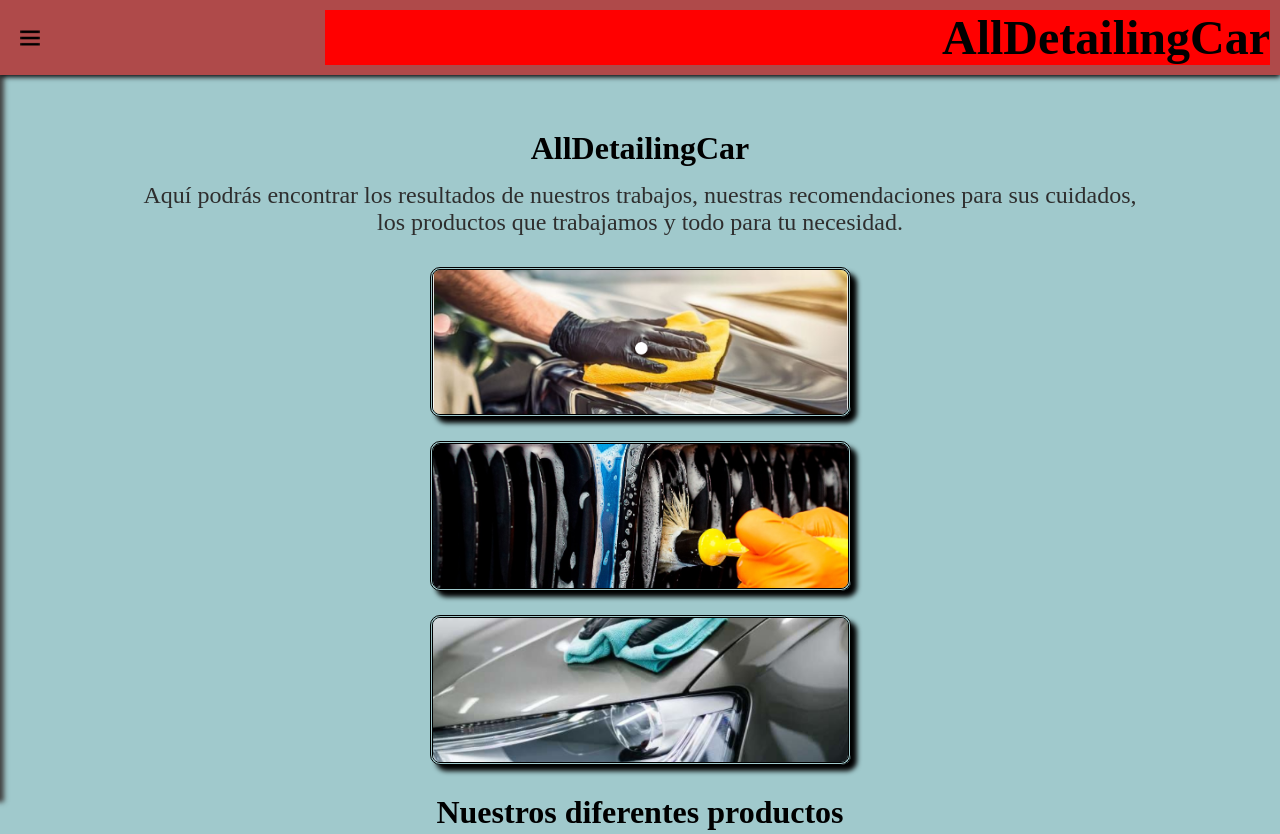
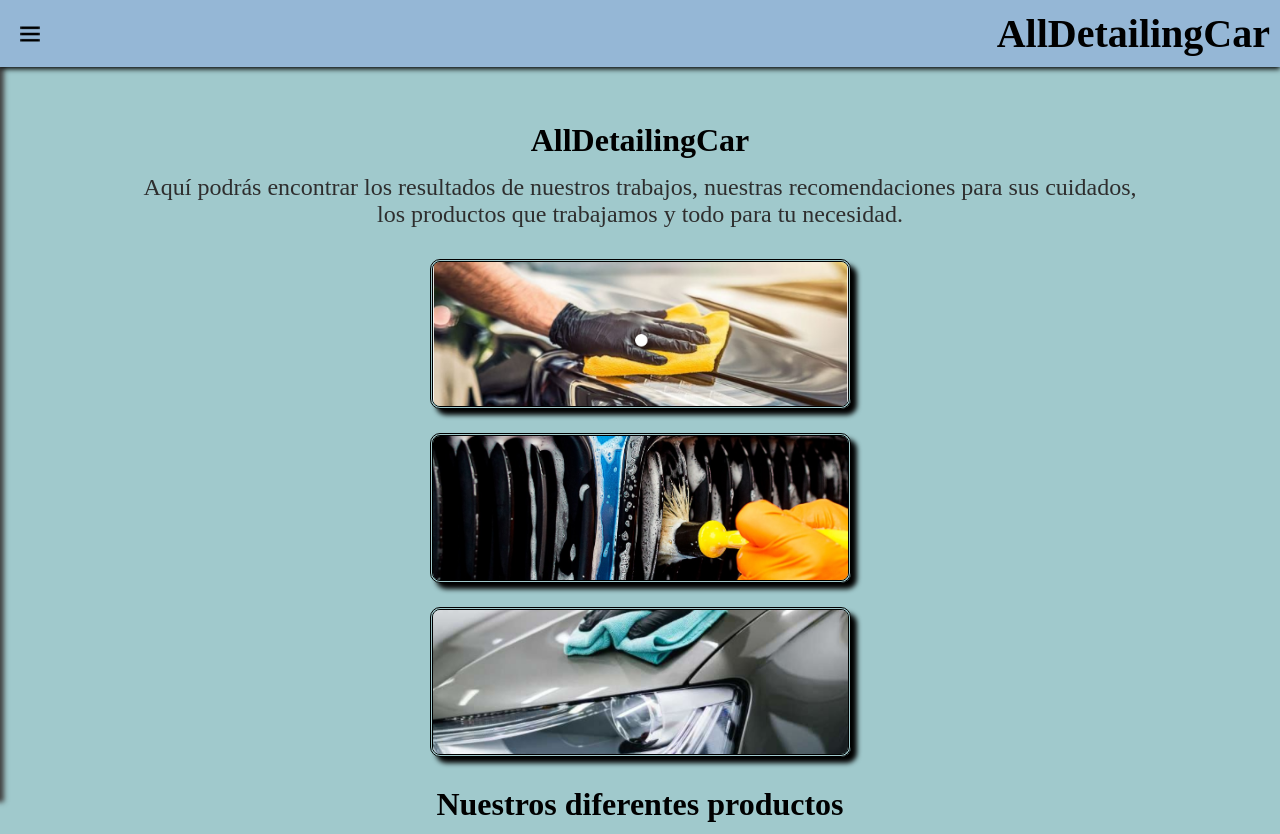
Before and after one commit to HuunterSG/Proyecto-Final-con-sass, a website: page index.html in a window 1280 px wide. Shown: the top 834 px of the page. Drawn offline with Linux system fonts and the light colour scheme.

Commit message:
terminado

```diff
--- a/scss/_headers.scss
+++ b/scss/_headers.scss
@@ -5,7 +5,7 @@
     align-items: center;
     padding: 10px;
     margin-bottom: 10px;
-    background-color: rgb(165, 165, 165);
+    background-color: $color_secondary;
     box-shadow: 0px 2px 5px black;
     position: sticky;
     top: 0;
@@ -33,8 +33,7 @@
             text-decoration: none;
             text-align:center;
             font-size: 2rem;
-            color: black;
-            background-color: lightblue;
+            color: $title_color;
             flex: 1 1 5px;
         }
     }
@@ -55,7 +54,6 @@
     left: -300px;
     transition: all .5s ease;
     .nav__ul {
-
         position: relative;
         padding: 100px 0px 20px 0px ;
         list-style: none;
@@ -73,7 +71,7 @@
                     padding: 10px 50px;
                     cursor: pointer;
                     &:hover {
-                        background-color: rgb(94, 168, 187);
+                        background-color: $color_secondary;
                         color: rgb(42, 42, 42);
                     }
             }
@@ -88,14 +86,13 @@
 
 @media (min-width: 1024px) {
     .container-encabezado {
-        background-color: rgb(175, 74, 74);
+        background-color: $color_secondary;
         box-shadow: 0px 2px 5px black;
 
         .cont-title {
             .titulo_navegacion{
-                font-size: 3rem;
-                color: black;
-                background-color: red;
+                font-size: $title_size;
+                color: $title_color;
                 text-align: end;
             }
         }
```
Also changed, not shown: css/style.css, 1 other file.
